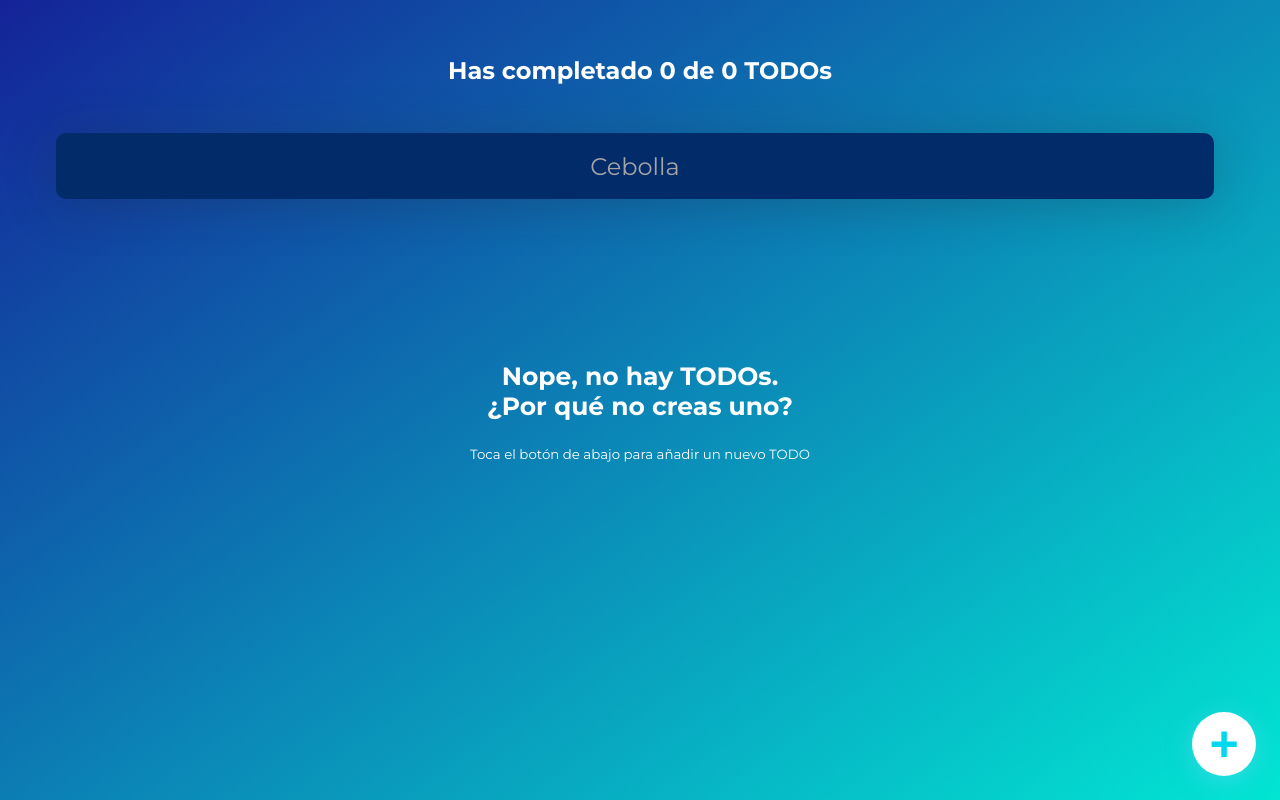
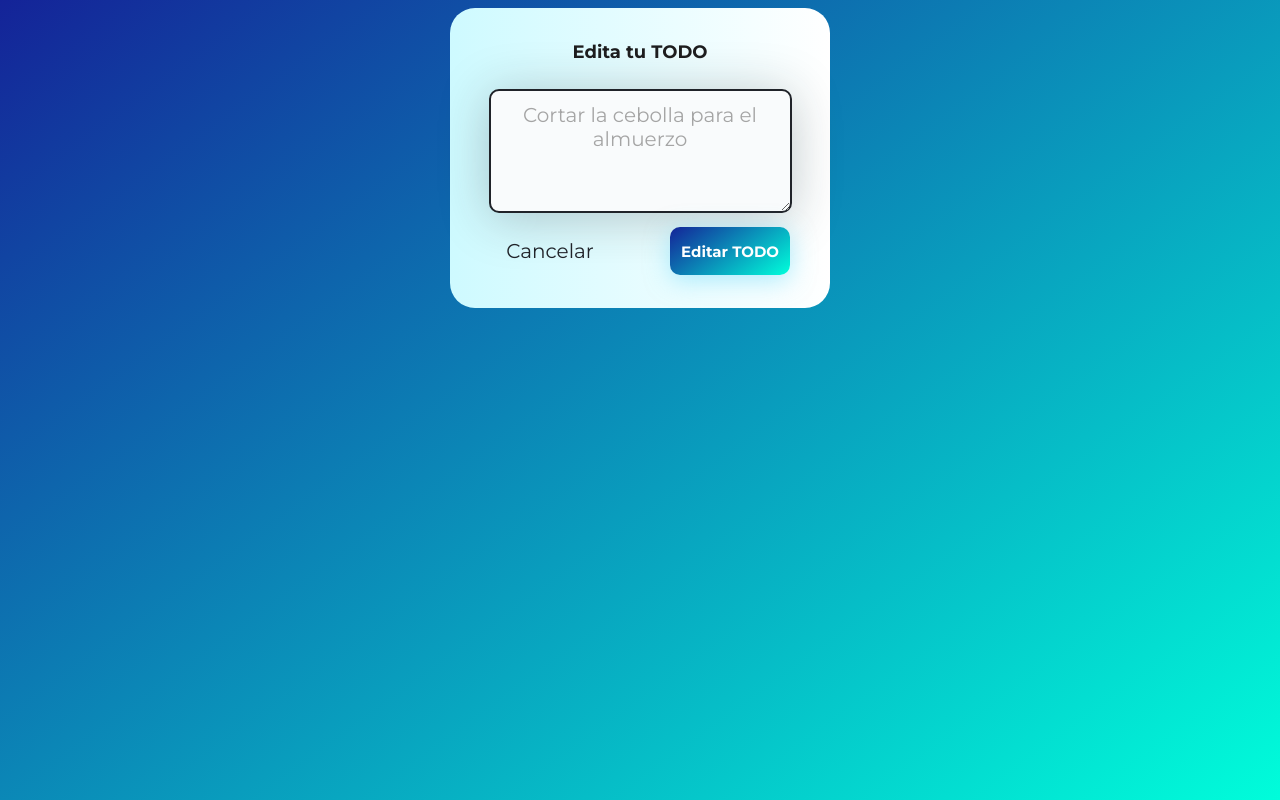
Before and after one commit to Charlysa45/todo-platzi, a React (Vite) app: page /edit/1 in a window 1280 px wide. Shown: the top 800 px of the page. Built offline with nearby package versions, Linux system fonts and the light colour scheme.

Commit message:
Router class 23 - Obtaining todos through pages

```diff
--- a/package.json
+++ b/package.json
@@ -11,7 +11,8 @@
   "dependencies": {
     "react": "^18.2.0",
     "react-dom": "^18.2.0",
-    "react-icons": "^4.8.0"
+    "react-icons": "^4.8.0",
+    "react-router-dom": "^6.11.1"
   },
   "devDependencies": {
     "@types/react": "^18.0.28",
--- a/src/App.jsx
+++ b/src/App.jsx
@@ -1,107 +1,19 @@
-import TodoCounter from "./components/TodoCounter/TodoCounter"
-import CreateTodoButton from "./components/CreateTodoButton/CreateTodoButton"
-import TodoList from "./components/TodoList/TodoList"
-import TodoItem from "./components/TodoItem/TodoItem"
-import { Modal } from "./components/Modal/Index"
-import { useTodos } from "./hooks/useTodos"
-import { TodoForm } from "./components/TodoForm"
-
-import { TodoHeader } from "./components/TodoHeader"
-import TodoSearch from "./components/TodoSearch/TodoSearch"
-import { LoadingTodos } from "./components/LoadingTodos"
-import { EmptyTodos } from "./components/EmptyTodos"
-import { ErrorTodos } from "./components/ErrorTodos"
-import { EmptySearchResults } from "./components/EmptySearchResults"
-import { ChangeAlert } from "./components/ChangeAlert"
+import { BrowserRouter, Route, Routes } from "react-router-dom"
+import { HomePage } from "./views/HomePage"
 
 import "./App.css"
+import { EditPage } from "./views/EditPage"
+import { NewTodoPage } from "./views/NewTodoPage"
 
 function App() {
-  const { states, stateUpdaters } = useTodos()
-
-  const {
-    loading,
-    error,
-    totalTodos,
-    completedTodos,
-    searchItem,
-    searchedTodos,
-    openModal,
-  } = states
-
-  const {
-    setSearchItem,
-    addTodo,
-    completeTodo,
-    deleteTodo,
-    setOpenModal,
-    sincronizeTodos,
-  } = stateUpdaters
-
   return (
-    <>
-      <TodoHeader loading={loading}>
-        <TodoCounter total={totalTodos} completed={completedTodos} />
-        <TodoSearch searchItem={searchItem} setSearchItem={setSearchItem} />
-      </TodoHeader>
-
-      <TodoList
-        error={error}
-        loading={loading}
-        searchedTodos={searchedTodos}
-        totalTodos={totalTodos}
-        searchItem={searchItem}
-        onError={() => <ErrorTodos />}
-        onLoading={() => <LoadingTodos />}
-        onEmptyTodos={() => <EmptyTodos />}
-        onEmptySearchResults={(searchItem) => (
-          <EmptySearchResults searchItem={searchItem} />
-        )}
-        // render={(todo) => (
-        //   <TodoItem
-        //     key={todo.text}
-        //     text={todo.text}
-        //     completed={todo.completed}
-        //     onComplete={() => completeTodo(todo.text)}
-        //     onDelete={() => deleteTodo(todo.text)}
-        //   />
-        // )}
-      >
-        {(todo) => (
-          <TodoItem
-            key={todo.text}
-            text={todo.text}
-            completed={todo.completed}
-            onComplete={() => completeTodo(todo.text)}
-            onDelete={() => deleteTodo(todo.text)}
-          />
-        )}
-      </TodoList>
-
-      {/* <TodoList>
-        {!loading && !searchedTodos.length && <EmptyTodos />}
-        {error && <ErrorTodos />}
-        {loading && <LoadingTodos />}
-        {searchedTodos.map((todo) => (
-          <TodoItem
-            key={todo.text}
-            text={todo.text}
-            completed={todo.completed}
-            onComplete={() => completeTodo(todo.text)}
-            onDelete={() => deleteTodo(todo.text)}
-          />
-        ))}
-      </TodoList> */}
-
-      {openModal && (
-        <Modal>
-          <TodoForm addTodo={addTodo} setOpenModal={setOpenModal} />
-        </Modal>
-      )}
-
-      <CreateTodoButton setOpenModal={setOpenModal} />
-      <ChangeAlert sincronize={sincronizeTodos} />
-    </>
+    <BrowserRouter>
+      <Routes>
+        <Route path="/" element={<HomePage />} />
+        <Route path="/new" element={<NewTodoPage />} />
+        <Route path="/edit/:id" element={<EditPage />} />
+      </Routes>
+    </BrowserRouter>
   )
 }
 
--- a/src/components/CreateTodoButton/CreateTodoButton.jsx
+++ b/src/components/CreateTodoButton/CreateTodoButton.jsx
@@ -1,11 +1,9 @@
 import "./CreateTodoButton.css"
 
-const CreateTodoButton = ({ setOpenModal }) => {
-  const onClickButton = () => {
-    setOpenModal((patata) => !patata)
-  }
+const CreateTodoButton = (props) => {
+
   return (
-    <button className="CreateTodoButton" onClick={onClickButton}>
+    <button className="CreateTodoButton" onClick={props.onClick}>
       +
     </button>
   )
--- a/src/components/TodoForm/TodoForm.css
+++ b/src/components/TodoForm/TodoForm.css
@@ -4,6 +4,7 @@ form {
     background: linear-gradient(270deg, rgba(255,255,255,1) 0%, rgba(206,250,255,1) 100%);
     border-radius: 25px;
     padding: 33px 40px;
+    margin: 0 auto;
     display: flex;
     justify-content: center;
     align-items: center;
--- a/src/components/TodoForm/index.jsx
+++ b/src/components/TodoForm/index.jsx
@@ -1,12 +1,14 @@
 import { useState } from "react"
 
 import "./TodoForm.css"
+import { useNavigate } from "react-router-dom"
 
-export const TodoForm = ({ addTodo, setOpenModal }) => {
+export const TodoForm = (props) => {
+  const navigate = useNavigate()
   const [newTodoValue, setNewTodoValue] = useState("")
 
   const onCancel = () => {
-    setOpenModal(false)
+    navigate('/')
   }
   const onChange = (event) => {
     setNewTodoValue(event.target.value)
@@ -14,12 +16,12 @@ export const TodoForm = ({ addTodo, setOpenModal }) => {
   const onSubmit = (event) => {
     event.preventDefault()
 
-    addTodo(newTodoValue)
-    setOpenModal(false)
+    props.submitEvent(newTodoValue)
+    navigate('/')
   }
   return (
     <form onSubmit={onSubmit}>
-      <label>Escribe tu nuevo TODO</label>
+      <label>{props.label}</label>
       <textarea
         value={newTodoValue}
         onChange={onChange}
@@ -34,7 +36,7 @@ export const TodoForm = ({ addTodo, setOpenModal }) => {
           Cancelar
         </button>
         <button type="submit" className="TodoForm-button TodoForm-button--add">
-          Añadir Todo
+          {props.submitText}
         </button>
       </div>
     </form>
--- a/src/components/TodoItem/TodoItem.css
+++ b/src/components/TodoItem/TodoItem.css
@@ -40,9 +40,13 @@
     color: #4caf50;
   }
 
-  .Icon-delete{
+  .Icon-delete, .Icon-edit{
     margin-right: 2vw;
     font-size: 32px;
+  }
+
+  .Icon-edit:hover{
+    color: orange
   }
 
   .Icon-delete:hover {
--- a/src/components/TodoItem/TodoItem.jsx
+++ b/src/components/TodoItem/TodoItem.jsx
@@ -1,4 +1,4 @@
-import { AiFillDelete, AiOutlineCheckCircle } from "react-icons/ai"
+import { AiFillDelete, AiOutlineCheckCircle, AiFillEdit } from "react-icons/ai"
 
 import "./TodoItem.css"
 import { IconContext } from "react-icons"
@@ -19,6 +19,9 @@ const TodoItem = (props) => {
       <p className={`TodoItem-p ${props.completed && "TodoItem-p--complete"}`}>
         {props.text}
       </p>
+      <span className="Icon Icon-edit" onClick={props.onEdit}>
+        <AiFillEdit />
+      </span>
       <span className="Icon Icon-delete" onClick={props.onDelete}>
         <AiFillDelete />
       </span>
--- a/src/hooks/useTodos.js
+++ b/src/hooks/useTodos.js
@@ -8,9 +8,9 @@ export function useTodos() {
     sincronizeItem: sincronizeTodos,
     loading,
     error
-  } = useLocalStorage("TODOS_V1", [])
+  } = useLocalStorage("TODOS_V2", [])
   const [searchItem, setSearchItem] = useState("")
-  const [openModal, setOpenModal] = useState(false)
+  // const [openModal, setOpenModal] = useState(false)
 
   const completedTodos = todos.filter((todos) => !!todos.completed).length
   const totalTodos = todos.length
@@ -28,23 +28,32 @@ export function useTodos() {
   }
 
   const addTodo = (text) => {
+    const id = newTodoId(todos)
     const newTodos = [...todos]
     newTodos.push({
       completed: false,
       text,
+      id
     })
     saveTodos(newTodos)
   }
 
-  const completeTodo = (text) => {
-    const todoIndex = todos.findIndex((todo) => todo.text === text)
+  const completeTodo = (id) => {
+    const todoIndex = todos.findIndex((todo) => todo.id === id)
     const newTodos = [...todos]
     newTodos[todoIndex].completed = true
     saveTodos(newTodos)
   }
 
-  const deleteTodo = (text) => {
-    const todoIndex = todos.findIndex((todo) => todo.text === text)
+  const editTodo = (id, newText) => {
+    const todoIndex = todos.findIndex((todo) => todo.id === id)
+    const newTodos = [...todos]
+    newTodos[todoIndex].text = newText
+    saveTodos(newTodos)
+  }
+
+  const deleteTodo = (id) => {
+    const todoIndex = todos.findIndex((todo) => todo.id === id)
     const newTodos = [...todos]
     newTodos.splice(todoIndex, 1)
     saveTodos(newTodos)
@@ -57,7 +66,7 @@ export function useTodos() {
     completedTodos,
     searchItem,
     searchedTodos,
-    openModal,
+    // openModal,
   }
 
   const stateUpdaters = {
@@ -65,9 +74,19 @@ export function useTodos() {
     addTodo,
     completeTodo,
     deleteTodo,
-    setOpenModal,
+    editTodo,
+    // setOpenModal,
     sincronizeTodos
   }
 
   return {states, stateUpdaters}
 }
+
+function newTodoId(todoList){
+  if (!todoList.length) {
+    return 1
+  }
+  const idList = todoList.map((todo) => todo.id)
+  const idMax = Math.max(...idList)
+  return idMax + 1
+}
--- /dev/null
+++ b/src/views/EditPage/index.jsx
@@ -0,0 +1,17 @@
+import { useParams } from "react-router-dom"
+import { TodoForm } from "../../components/TodoForm"
+import { useTodos } from "../../hooks/useTodos"
+
+export const EditPage = () => {
+  const params = useParams()
+  const id = Number(params.id)
+  const { stateUpdaters } = useTodos()
+  const { editTodo } = stateUpdaters
+  return (
+    <TodoForm
+      label="Edita tu TODO"
+      submitText="Editar TODO"
+      submitEvent={(newText) => editTodo(id, newText)}
+    />
+  )
+}
--- /dev/null
+++ b/src/views/HomePage/index.jsx
@@ -0,0 +1,109 @@
+import { useNavigate } from "react-router-dom"
+import { ChangeAlert } from "../../components/ChangeAlert"
+import CreateTodoButton from "../../components/CreateTodoButton/CreateTodoButton"
+import { EmptySearchResults } from "../../components/EmptySearchResults"
+import { EmptyTodos } from "../../components/EmptyTodos"
+import { ErrorTodos } from "../../components/ErrorTodos"
+import { LoadingTodos } from "../../components/LoadingTodos"
+import { Modal } from "../../components/Modal/Index"
+import TodoCounter from "../../components/TodoCounter/TodoCounter"
+import { TodoForm } from "../../components/TodoForm"
+import { TodoHeader } from "../../components/TodoHeader"
+import TodoItem from "../../components/TodoItem/TodoItem"
+import TodoList from "../../components/TodoList/TodoList"
+import TodoSearch from "../../components/TodoSearch/TodoSearch"
+import { useTodos } from "../../hooks/useTodos"
+
+export const HomePage = () => {
+  const { states, stateUpdaters } = useTodos()
+  const navigate = useNavigate()
+
+  const {
+    loading,
+    error,
+    totalTodos,
+    completedTodos,
+    searchItem,
+    searchedTodos,
+    // openModal,
+  } = states
+
+  const {
+    setSearchItem,
+    // addTodo,
+    completeTodo,
+    deleteTodo,
+    // setOpenModal,
+    sincronizeTodos,
+  } = stateUpdaters
+
+  return (
+    <>
+      <TodoHeader loading={loading}>
+        <TodoCounter total={totalTodos} completed={completedTodos} />
+        <TodoSearch searchItem={searchItem} setSearchItem={setSearchItem} />
+      </TodoHeader>
+
+      <TodoList
+        error={error}
+        loading={loading}
+        searchedTodos={searchedTodos}
+        totalTodos={totalTodos}
+        searchItem={searchItem}
+        onError={() => <ErrorTodos />}
+        onLoading={() => <LoadingTodos />}
+        onEmptyTodos={() => <EmptyTodos />}
+        onEmptySearchResults={(searchItem) => (
+          <EmptySearchResults searchItem={searchItem} />
+        )}
+        // render={(todo) => (
+        //   <TodoItem
+        //     key={todo.text}
+        //     text={todo.text}
+        //     completed={todo.completed}
+        //     onComplete={() => completeTodo(todo.text)}
+        //     onDelete={() => deleteTodo(todo.text)}
+        //   />
+        // )}
+      >
+        {(todo) => (
+          <TodoItem
+            key={todo.id}
+            text={todo.text}
+            completed={todo.completed}
+            onComplete={() => completeTodo(todo.id)}
+            onDelete={() => deleteTodo(todo.id)}
+            onEdit={() => navigate(`/edit/${todo.id}`)}
+          />
+        )}
+      </TodoList>
+
+      {/* <TodoList>
+          {!loading && !searchedTodos.length && <EmptyTodos />}
+          {error && <ErrorTodos />}
+          {loading && <LoadingTodos />}
+          {searchedTodos.map((todo) => (
+            <TodoItem
+              key={todo.text}
+              text={todo.text}
+              completed={todo.completed}
+              onComplete={() => completeTodo(todo.text)}
+              onDelete={() => deleteTodo(todo.text)}
+            />
+          ))}
+        </TodoList> */}
+
+      {/* {openModal && (
+        <Modal>
+          <TodoForm addTodo={addTodo} setOpenModal={setOpenModal} />
+        </Modal>
+      )} */}
+
+      <CreateTodoButton
+        onClick={() => navigate("/new")}
+        // setOpenModal={setOpenModal}
+      />
+      <ChangeAlert sincronize={sincronizeTodos} />
+    </>
+  )
+}
--- /dev/null
+++ b/src/views/NewTodoPage/index.jsx
@@ -0,0 +1,14 @@
+import { TodoForm } from "../../components/TodoForm"
+import { useTodos } from "../../hooks/useTodos"
+
+export const NewTodoPage = () => {
+  const { stateUpdaters } = useTodos()
+  const { addTodo } = stateUpdaters
+  return (
+    <TodoForm
+      label="Escribe tu nuevo TODO"
+      submitText="Añadir TODO"
+      submitEvent={(text) => addTodo(text)}
+    />
+  )
+}
```
Also changed, not shown: 2 other files (tests, documents, lock files or other folders).
